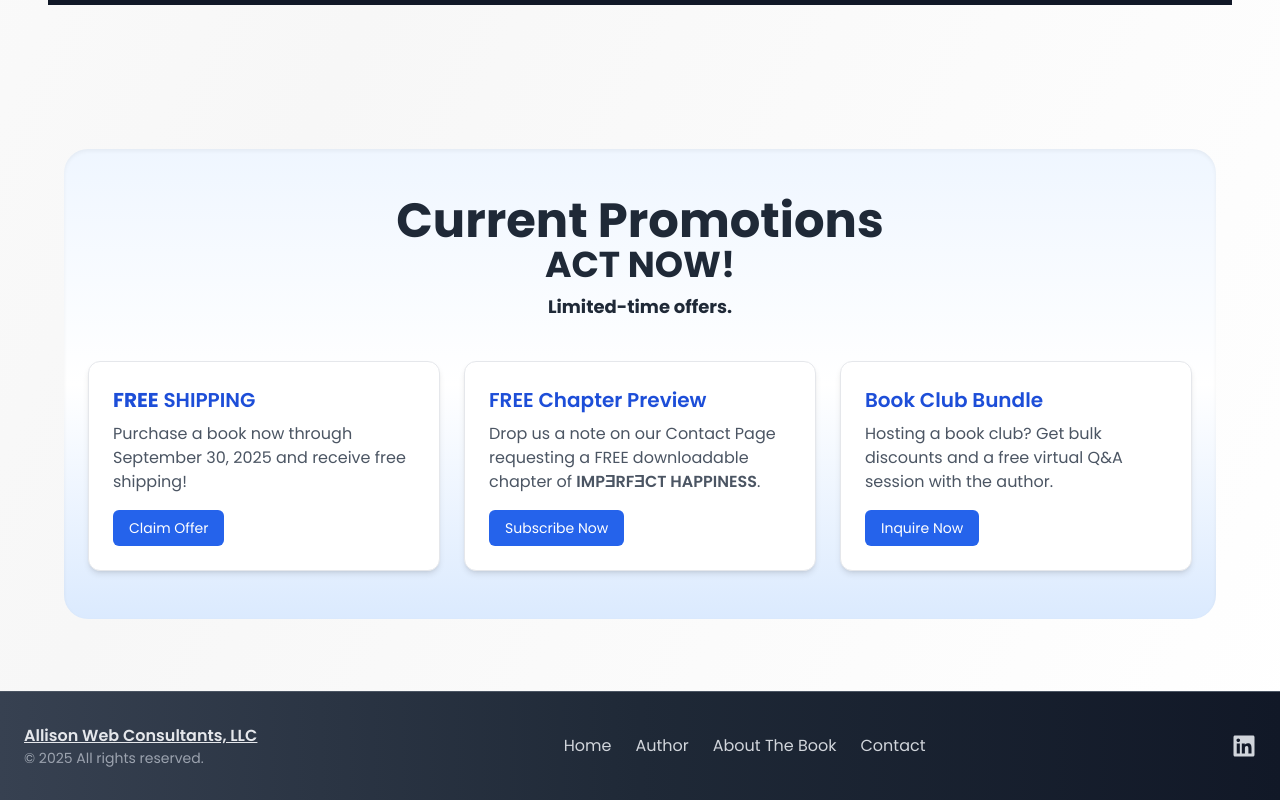
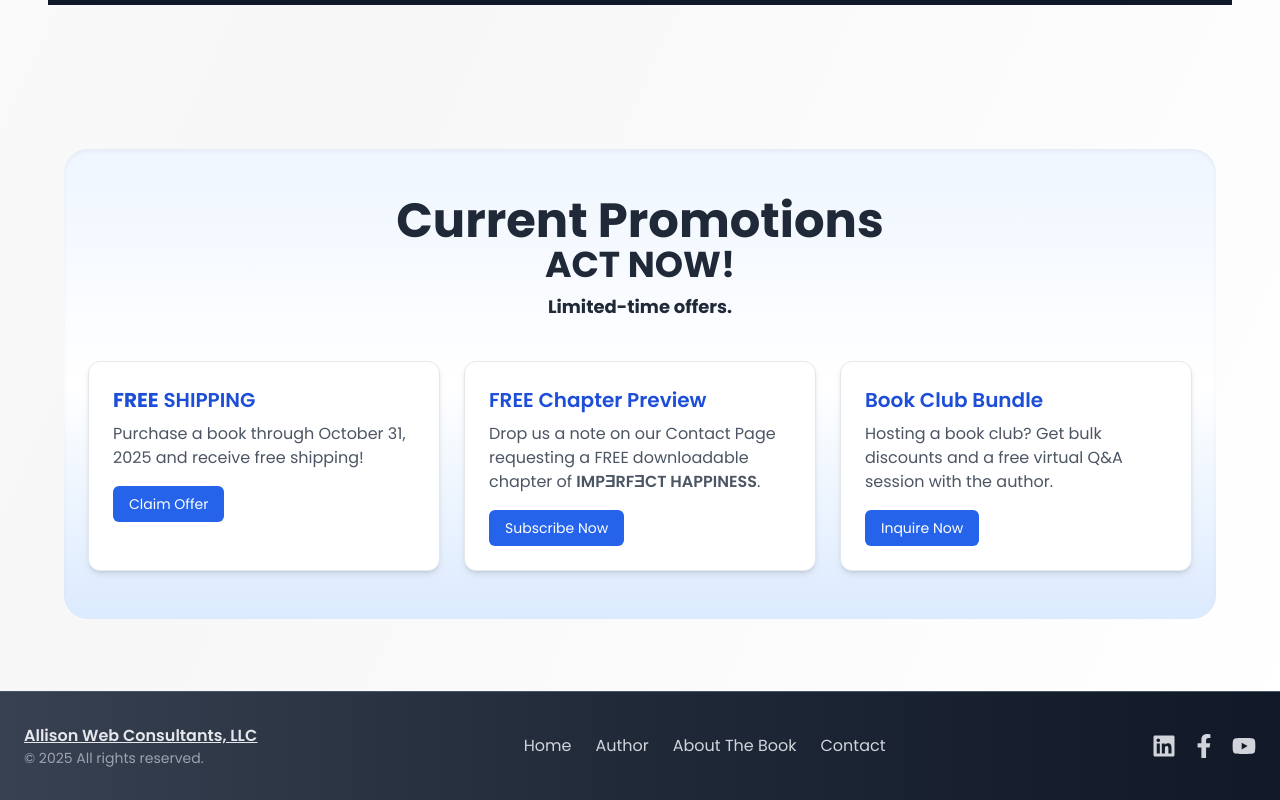
Before and after one commit to qb1968/tcf2, a React (Vite) app: page / in a window 1280 px wide. Shown: the part 1964-2764 px from the top of the page. Built offline with nearby package versions, Linux system fonts and the light colour scheme.

Commit message:
social links & prepping for live

```diff
--- a/src/components/Footer.jsx
+++ b/src/components/Footer.jsx
@@ -1,7 +1,7 @@
 import React from "react";
 import { Link } from "react-router-dom";
 import { HashLink } from "react-router-hash-link";
-import { FaLinkedin } from "react-icons/fa"; // Import LinkedIn icon
+import { FaLinkedin, FaFacebookF, FaYoutube } from "react-icons/fa"; // Import LinkedIn, Facebook, YouTube
 
 const Footer = () => {
   return (
@@ -34,7 +34,10 @@ const Footer = () => {
           <HashLink to="/book#book" className="hover:text-white transition">
             About The Book
           </HashLink>
-          <HashLink to="/contact#contact2" className="hover:text-white transition">
+          <HashLink
+            to="/contact#contact2"
+            className="hover:text-white transition"
+          >
             Contact
           </HashLink>
         </div>
@@ -50,6 +53,24 @@ const Footer = () => {
           >
             <FaLinkedin />
           </a>
+          <a
+            href="https://www.facebook.com/profile.php?id=61572695820957" // replace with your FB link
+            target="_blank"
+            rel="noopener noreferrer"
+            className="hover:text-white transition text-2xl"
+            aria-label="Facebook"
+          >
+            <FaFacebookF />
+          </a>
+          <a
+            href="http://www.youtube.com/@imperfecthappiness" // replace with your YT link
+            target="_blank"
+            rel="noopener noreferrer"
+            className="hover:text-white transition text-2xl"
+            aria-label="YouTube"
+          >
+            <FaYoutube />
+          </a>
         </div>
       </div>
     </footer>
--- a/src/components/Navbar.jsx
+++ b/src/components/Navbar.jsx
@@ -51,11 +51,11 @@ export default function Navbar() {
         </div>
 
         {/* Right side: Shop link aligned to edge */}
-        <div className="text-sm font-medium text-gray-300">
+        {/* <div className="text-sm font-medium text-gray-300">
           <Link to="/shop" className="hover:text-white text-lg underline">
             Shop
           </Link>
-        </div>
+        </div> */}
       </div>
 
       {/* Mobile menu */}
@@ -98,7 +98,7 @@ export default function Navbar() {
                 Contact
               </Link>
             </li>
-            <li>
+            {/* <li>
               <Link
                 to="/shop"
                 onClick={() => setIsOpen(false)}
@@ -106,7 +106,7 @@ export default function Navbar() {
               >
                 Shop
               </Link>
-            </li>
+            </li> */}
           </ul>
         </div>
       )}
--- a/src/components/UpcomingEventsCarousel.jsx
+++ b/src/components/UpcomingEventsCarousel.jsx
@@ -15,7 +15,7 @@ const events = [
 export default function UpcomingEventsCarousel() {
   return (
     <section className="py-16 px-4 bg-gray-900 text-white">
-      <h2 className="text-3xl font-bold text-center mb-10">Upcoming Events</h2>
+      <h2 className="text-3xl font-bold text-center mb-10">Past & Upcoming Events</h2>
       <Swiper
         modules={[Navigation]}
         slidesPerView={1}
--- a/src/pages/About.jsx
+++ b/src/pages/About.jsx
@@ -1,4 +1,7 @@
+import React from "react";
 import Footer from "../components/Footer";
+import { FaLinkedin, FaFacebookF, FaYoutube } from "react-icons/fa";
+
 export default function BioSection() {
   return (
     <div className="container mx-auto p-12">
@@ -26,11 +29,10 @@ export default function BioSection() {
           <p className="text-gray-700 leading-relaxed mb-5">
             Designed to entertain and inform, IMPERFECT HAPPINESS is a positive
             story of hope, kindness and resilience using relatable examples of
-            God&#39;s many resources to reduce anxiety, achieve greater happiness
-            and Godly Wisdom.
+            God&#39;s many resources to reduce anxiety, achieve greater
+            happiness and Godly Wisdom.
           </p>
           <p className="text-gray-700 leading-relaxed mb-5">
-            {" "}
             The author delivers grounded biblical principles in a variety of
             ways through business and leadership techniques to authentic life
             skills such as developing another generation of young people who
@@ -38,17 +40,49 @@ export default function BioSection() {
           </p>
           <p className="text-gray-700 leading-relaxed mb-5">
             This inspirational memoir features the positive lessons from his
-            Dad&#39;s simple journey handling tragedy as his Father built a Godly
-            Legacy, along with the learning opportunities from Terry&#39;s
-            unique life experiences and failures. These experiences are woven through common sense
-            ideas built on the foundation of authentic Prayer, Scripture, Traits
-            of Jesus, Bible Studies and Christian Music.{" "}
+            Dad&#39;s simple journey handling tragedy as his Father built a
+            Godly Legacy, along with the learning opportunities from Terry&#39;s
+            unique life experiences and failures. These experiences are woven
+            through common sense ideas built on the foundation of authentic
+            Prayer, Scripture, Traits of Jesus, Bible Studies and Christian
+            Music.
           </p>
           <p className="text-gray-700 leading-relaxed mb-5">
             The author&#39;s favorite bible verse is Psalm 19:7 ESV - The law of
             the Lord is perfect, reviving the soul; the testimony of the Lord is
             sure, making wise the simple.
           </p>
+
+          {/* Social Links */}
+          <div className="flex justify-center gap-8 mt-8 text-3xl text-gray-600">
+            <a
+              href="https://www.linkedin.com/in/terry-fleitz-9006aa12/"
+              target="_blank"
+              rel="noopener noreferrer"
+              className="hover:text-blue-600 transition"
+              aria-label="LinkedIn"
+            >
+              <FaLinkedin />
+            </a>
+            <a
+              href="https://www.facebook.com/profile.php?id=61572695820957" // replace with your FB link
+              target="_blank"
+              rel="noopener noreferrer"
+              className="hover:text-blue-500 transition"
+              aria-label="Facebook"
+            >
+              <FaFacebookF />
+            </a>
+            <a
+              href="http://www.youtube.com/@imperfecthappiness" // replace with your YT link
+              target="_blank"
+              rel="noopener noreferrer"
+              className="hover:text-red-600 transition"
+              aria-label="YouTube"
+            >
+              <FaYoutube />
+            </a>
+          </div>
         </div>
       </div>
     </div>
--- a/src/pages/Book.jsx
+++ b/src/pages/Book.jsx
@@ -228,16 +228,16 @@ export default function AboutTheBook() {
           <div className="mt-8 text-center">
             <p className="text-3xl font-bold text-white mb-4">$19.95</p>
             <p className="text-sm font-bold text-white mb-4">Plus Shipping</p>
-            <a
+            {/* <a
               href="https://buy.stripe.com/test_cNi4gAcqp7SLeSU6UEeZ202"
               target="_blank"
               rel="noopener noreferrer"
               className="inline-block bg-blue-600 hover:bg-blue-700 text-white font-semibold py-3 px-8 rounded-xl shadow-lg transition duration-300"
             >
               Pre-Order Now
-            </a>
-            <p className="text-md font-bold text-white mt-4">
-              Available 9/1/2025
+            </a> */}
+            <p className="text-lg font-bold text-blue-400 mt-4">
+              Pre Orders Begin 9/8/2025
             </p>
           </div>
         </div>
--- a/src/pages/Home.jsx
+++ b/src/pages/Home.jsx
@@ -53,7 +53,7 @@ export default function Home() {
               <span className="font-extrabold">FREE</span> SHIPPING
             </h3>
             <p className="text-gray-600 mb-4">
-              Purchase a book now through September 30, 2025 and receive free
+              Purchase a book through October 31, 2025 and receive free
               shipping!
             </p>
             <HashLink
```
